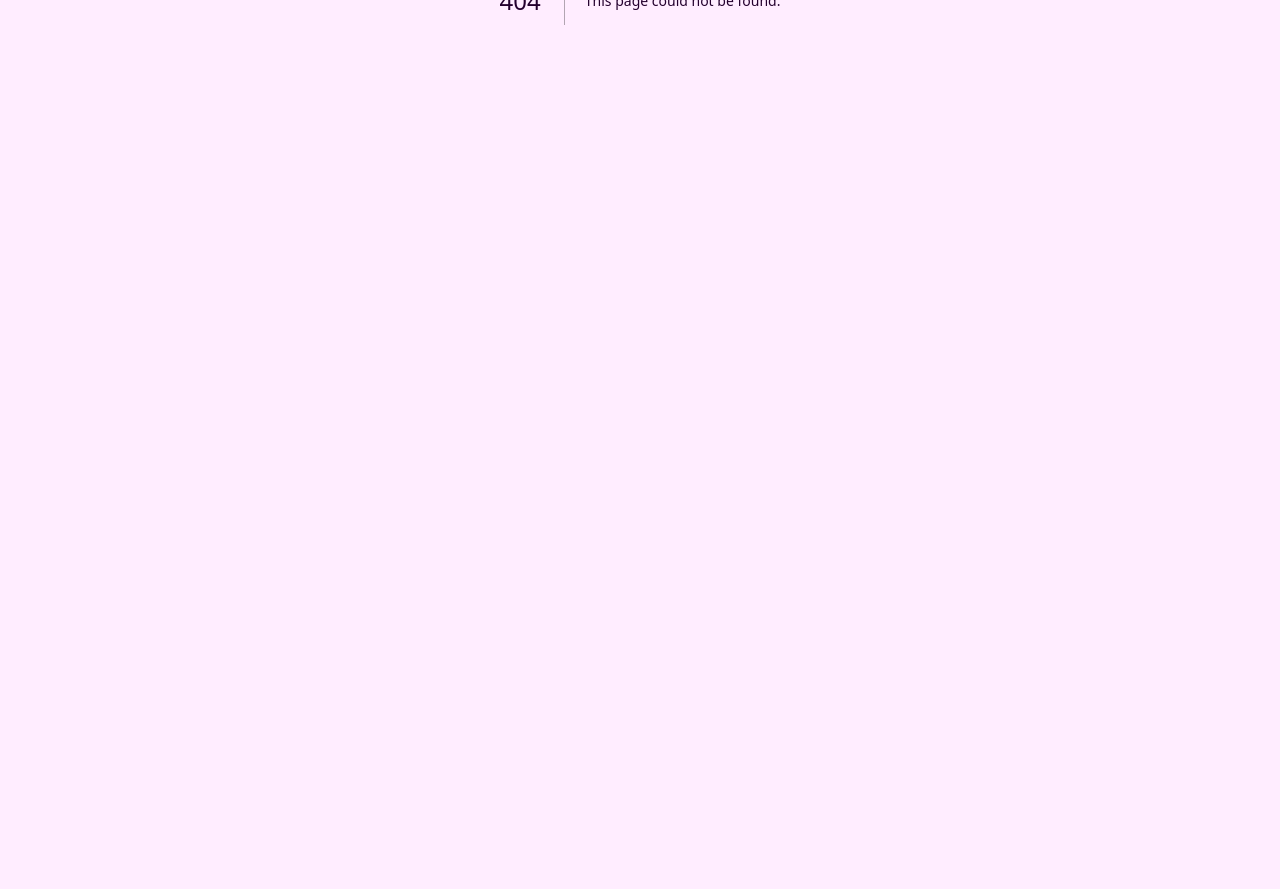
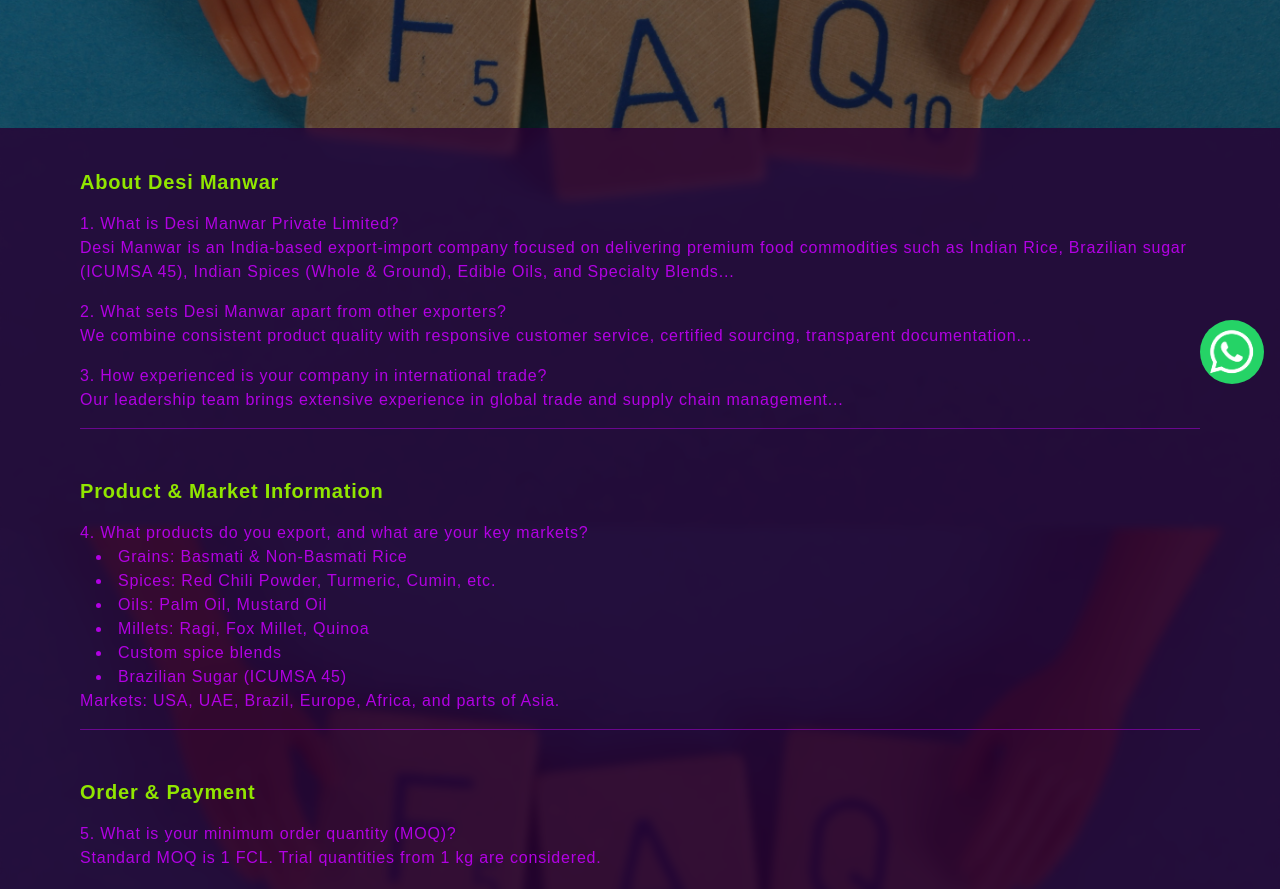
Before and after one commit to desimanwar-png/desiManwarWebsite, a Next.js app: page /client/faq in a window 1280 px wide. Before the commit this address had no page. Shown: the part 400-1289 px from the top of the page. Before the commit the page ends 800 px from the top, so only its background shows below. Built offline with nearby package versions, Linux system fonts and the light colour scheme.

Commit message:
Added the FAQ page

```diff
--- /dev/null
+++ b/src/app/client/faq/page.js
@@ -0,0 +1,196 @@
+import Link from 'next/link'
+import React from 'react'
+
+function FAQPage() {
+  return (
+    <div
+      className="bg-no-repeat bg-cover bg-center bg-fixed text-secondary-base dark:text-primary-base font-medium tracking-wider"
+      style={{ backgroundImage: "url('/images/faq.jpg')" }}
+    >
+      {/* Optional Hero section */}
+      <div className="min-h-[50vh] flex items-center justify-center py-12 px-4 md:px-12 lg:px-20 bg-black/50">
+        <h1 className="text-3xl md:text-5xl text-primary-base font-bold text-center">
+          Frequently Asked Questions
+        </h1>
+      </div>
+
+      {/* FAQ Content */}
+      <div className="bg-secondary-dark bg-opacity-90 px-4 sm:px-6 lg:px-20 py-10 backdrop-blur-sm">
+        {/* About Section */}
+        <section className="mb-12 pb-4 border-b border-secondary-base/50">
+          <h2 className="text-xl font-semibold mb-4 text-accent-base">
+            About Desi Manwar
+          </h2>
+          <div className="space-y-4 text-sm sm:text-base">
+            <div>
+              <p className="font-medium text-secondary-base">
+                1. What is Desi Manwar Private Limited?
+              </p>
+              <p>
+                Desi Manwar is an India-based export-import company focused on
+                delivering premium food commodities such as Indian Rice,
+                Brazilian sugar (ICUMSA 45), Indian Spices (Whole & Ground),
+                Edible Oils, and Specialty Blends...
+              </p>
+            </div>
+            <div>
+              <p className="font-medium text-secondary-base">
+                2. What sets Desi Manwar apart from other exporters?
+              </p>
+              <p>
+                We combine consistent product quality with responsive customer
+                service, certified sourcing, transparent documentation...
+              </p>
+            </div>
+            <div>
+              <p className="font-medium text-secondary-base">
+                3. How experienced is your company in international trade?
+              </p>
+              <p>
+                Our leadership team brings extensive experience in global trade
+                and supply chain management...
+              </p>
+            </div>
+          </div>
+        </section>
+
+        {/* Product & Market Section */}
+        <section className="mb-12 pb-4 border-b border-secondary-base/50">
+          <h2 className="text-xl font-semibold mb-4 text-accent-base">
+            Product & Market Information
+          </h2>
+          <div className="space-y-4 text-sm sm:text-base">
+            <div>
+              <p className="font-medium text-secondary-base">
+                4. What products do you export, and what are your key markets?
+              </p>
+              <ul className="list-disc list-inside ml-4">
+                <li>Grains: Basmati & Non-Basmati Rice</li>
+                <li>Spices: Red Chili Powder, Turmeric, Cumin, etc.</li>
+                <li>Oils: Palm Oil, Mustard Oil</li>
+                <li>Millets: Ragi, Fox Millet, Quinoa</li>
+                <li>Custom spice blends</li>
+                <li>Brazilian Sugar (ICUMSA 45)</li>
+              </ul>
+              <p>
+                Markets: USA, UAE, Brazil, Europe, Africa, and parts of Asia.
+              </p>
+            </div>
+          </div>
+        </section>
+
+        {/* Order & Payment */}
+        <section className="mb-12 pb-4 border-b border-secondary-base/50">
+          <h2 className="text-xl font-semibold mb-4 text-accent-base">
+            Order & Payment
+          </h2>
+          <div className="space-y-4 text-sm sm:text-base">
+            <div>
+              <p className="font-medium text-secondary-base">
+                5. What is your minimum order quantity (MOQ)?
+              </p>
+              <p>
+                Standard MOQ is 1 FCL. Trial quantities from 1 kg are
+                considered.
+              </p>
+            </div>
+            <div>
+              <p className="font-medium text-secondary-base">
+                6. What payment methods do you accept?
+              </p>
+              <p>
+                TT/Bank Transfer, LC (non-transferable), SBLC, PayPal (for
+                samples).
+              </p>
+            </div>
+          </div>
+        </section>
+
+        {/* Quality, Documentation & Compliance */}
+        <section className="mb-12 pb-4 border-b border-secondary-base/50">
+          <h2 className="text-xl font-semibold mb-4 text-accent-base">
+            Quality, Documentation & Compliance
+          </h2>
+          <div className="space-y-4 text-sm sm:text-base">
+            <div>
+              <p className="font-medium text-secondary-base">
+                7. How do you ensure product quality before shipment?
+              </p>
+              <p>
+                Certified sourcing, in-house/third-party tests, compliance with
+                FSSAI, APEDA, ISO, SGS inspection.
+              </p>
+            </div>
+            <div>
+              <p className="font-medium text-secondary-base">
+                8. Do you handle customs documentation and taxes?
+              </p>
+              <p>
+                Yes. We handle all export docs. Import taxes are buyer’s
+                responsibility unless under DDP.
+              </p>
+            </div>
+          </div>
+        </section>
+
+        {/* Shipping & Delivery */}
+        <section className="mb-12 pb-4 border-b border-secondary-base/50">
+          <h2 className="text-xl font-semibold mb-4 text-accent-base">
+            Shipping & Delivery
+          </h2>
+          <div className="space-y-4 text-sm sm:text-base">
+            <div>
+              <p className="font-medium text-secondary-base">
+                9. What are your shipping options and estimated delivery times?
+              </p>
+              <p>
+                Sea, Air, Courier. USA/Europe: 18–25 days. Asia: 10–15 days.
+                Samples: 5–7 days.
+              </p>
+            </div>
+            <div>
+              <p className="font-medium text-secondary-base">
+                10. Can I request product samples? Are they free or paid?
+              </p>
+              <p>Yes, samples are generally paid. Buyer covers shipping.</p>
+            </div>
+          </div>
+        </section>
+
+        {/* Support & Contact */}
+        <section className="mb-12 pb-4">
+          <h2 className="text-xl font-semibold mb-4 text-accent-base">
+            Support, Customization & Returns
+          </h2>
+          <div className="space-y-4 text-sm sm:text-base">
+            <div>
+              <p className="font-medium text-secondary-base">
+                11. Do you offer private labeling or custom packaging?
+              </p>
+              <p>
+                Yes, 1kg/5kg/10kg options available. We support your brand
+                design.
+              </p>
+            </div>
+            <div>
+              <p className="font-medium text-secondary-base">
+                12. How can I contact your sales team for bulk inquiries?
+              </p>
+              <p>
+                Contact us via -
+                <Link
+                  href="/client/contact"
+                  className="text-accent-base/80 underline px-2"
+                >
+                  Contact Us
+                </Link>
+              </p>
+            </div>
+          </div>
+        </section>
+      </div>
+    </div>
+  )
+}
+
+export default FAQPage
```
Also changed, not shown: public/images/faq.jpg (added).
